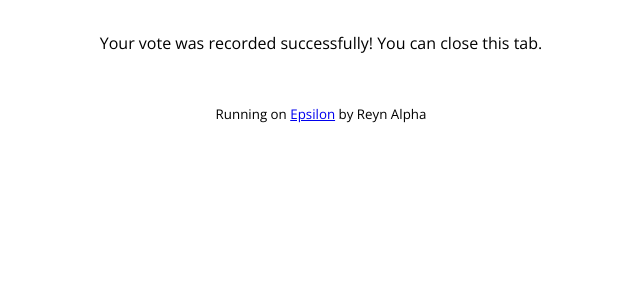
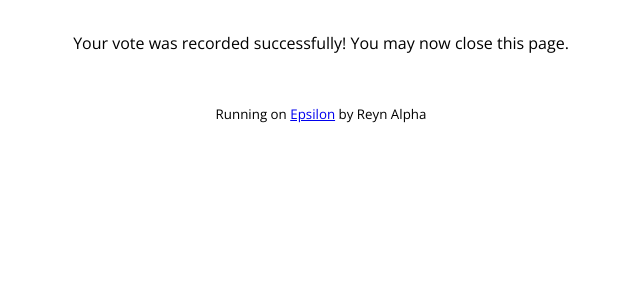
Before and after one commit to haframjolk/epsilon, a Flask app: template templates/success.html in a window 1280 px wide. Shown: the part 118-418 px from the top of the page, without its empty margins (319-959 px from the left). Run offline with Flask 2, Linux system fonts and the light colour scheme; the template is opened without the code that fills it, so the values that code supplies are empty; parts of the project's set-up code (start-up, migrations or seed data) failed here and were passed over.

Commit message:
Change success message

```diff
--- a/templates/success.html
+++ b/templates/success.html
@@ -2,5 +2,5 @@
 {% block title %}Success{% endblock %}
 {% block header %}Success!{% endblock %}
 {% block content %}
-<p class="message message--success">Your vote was recorded successfully! You can close this tab.</p>
+<p class="message message--success">Your vote was recorded successfully! You may now close this page.</p>
 {% endblock %}
```
